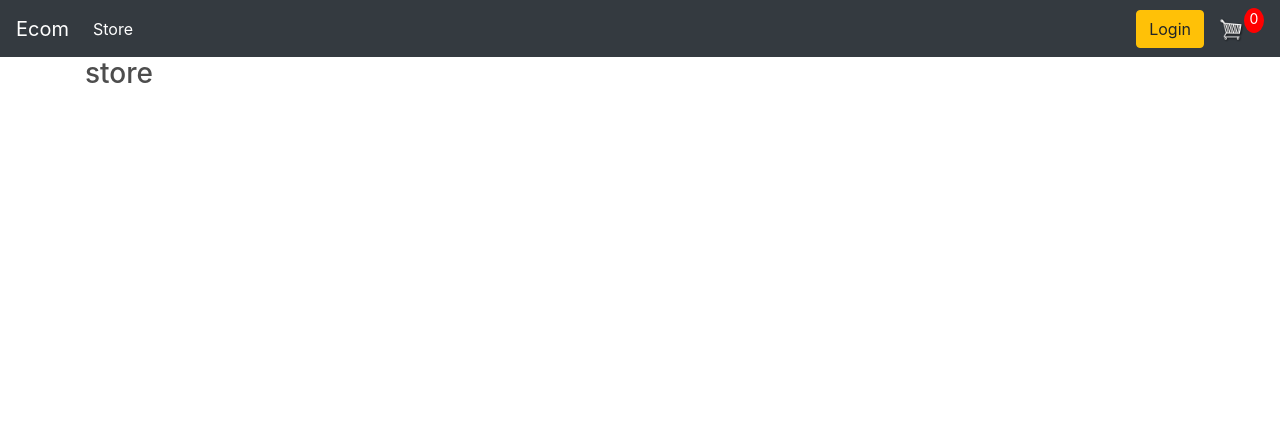
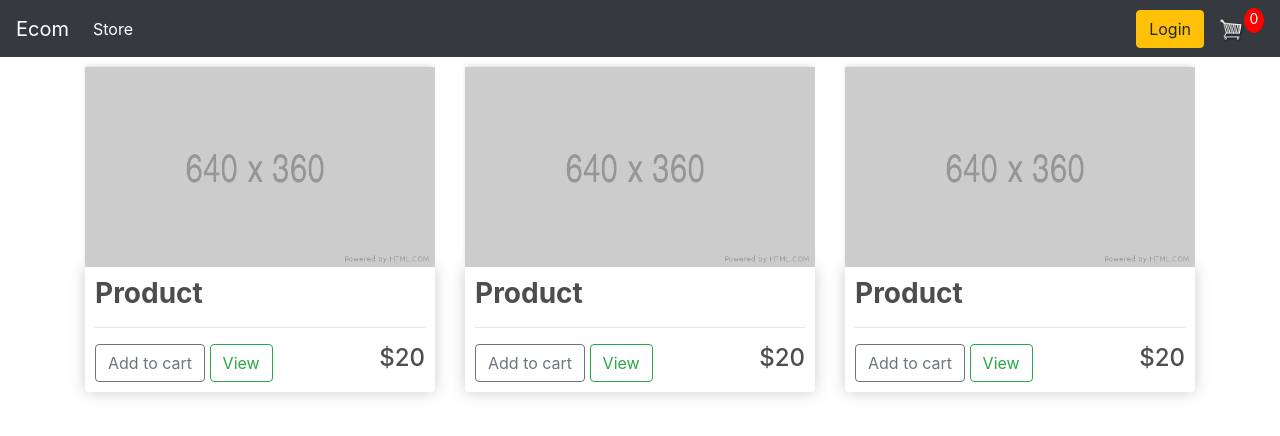
Before and after one commit to NavidKalashi/ecommerce, a Django app: page / in a window 1280 px wide. Shown: the top 436 px of the page. Run offline with Django 4.2, Linux system fonts and the light colour scheme; some libraries are stand-ins or nearby versions.

Commit message:
sytle product page boxes

```diff
--- a/ecommerce/store/templates/store/store.html
+++ b/ecommerce/store/templates/store/store.html
@@ -2,5 +2,36 @@
 {% load static %}
 
 {% block content %}
-<h3>store</h3>
+    <div class="row">
+        <div class="col-lg-4">
+            <img class='thumbnail' src="{% static 'images/placeholder.png' %}">
+            <div class="box-element product">
+                <h3><strong>Product</strong></h3>
+                <hr>
+                <button class="btn btn-outline-secondary add-btn">Add to cart</button>
+                <a href="" class="btn btn-outline-success">View</a>
+                <h4 style='display: inline-block;float: right'>$20</h4>
+            </div>
+        </div>
+        <div class="col-lg-4">
+            <img class='thumbnail' src="{% static 'images/placeholder.png' %}">
+            <div class="box-element product">
+                <h3><strong>Product</strong></h3>
+                <hr>
+                <button class="btn btn-outline-secondary add-btn">Add to cart</button>
+                <a href="" class="btn btn-outline-success">View</a>
+                <h4 style='display: inline-block;float: right'>$20</h4>
+            </div>
+        </div>
+        <div class="col-lg-4">
+            <img class='thumbnail' src="{% static 'images/placeholder.png' %}">
+            <div class="box-element product">
+                <h3><strong>Product</strong></h3>
+                <hr>
+                <button class="btn btn-outline-secondary add-btn">Add to cart</button>
+                <a href="" class="btn btn-outline-success">View</a>
+                <h4 style='display: inline-block;float: right'>$20</h4>
+            </div>
+        </div>
+    </div>
 {% endblock content %}
```
